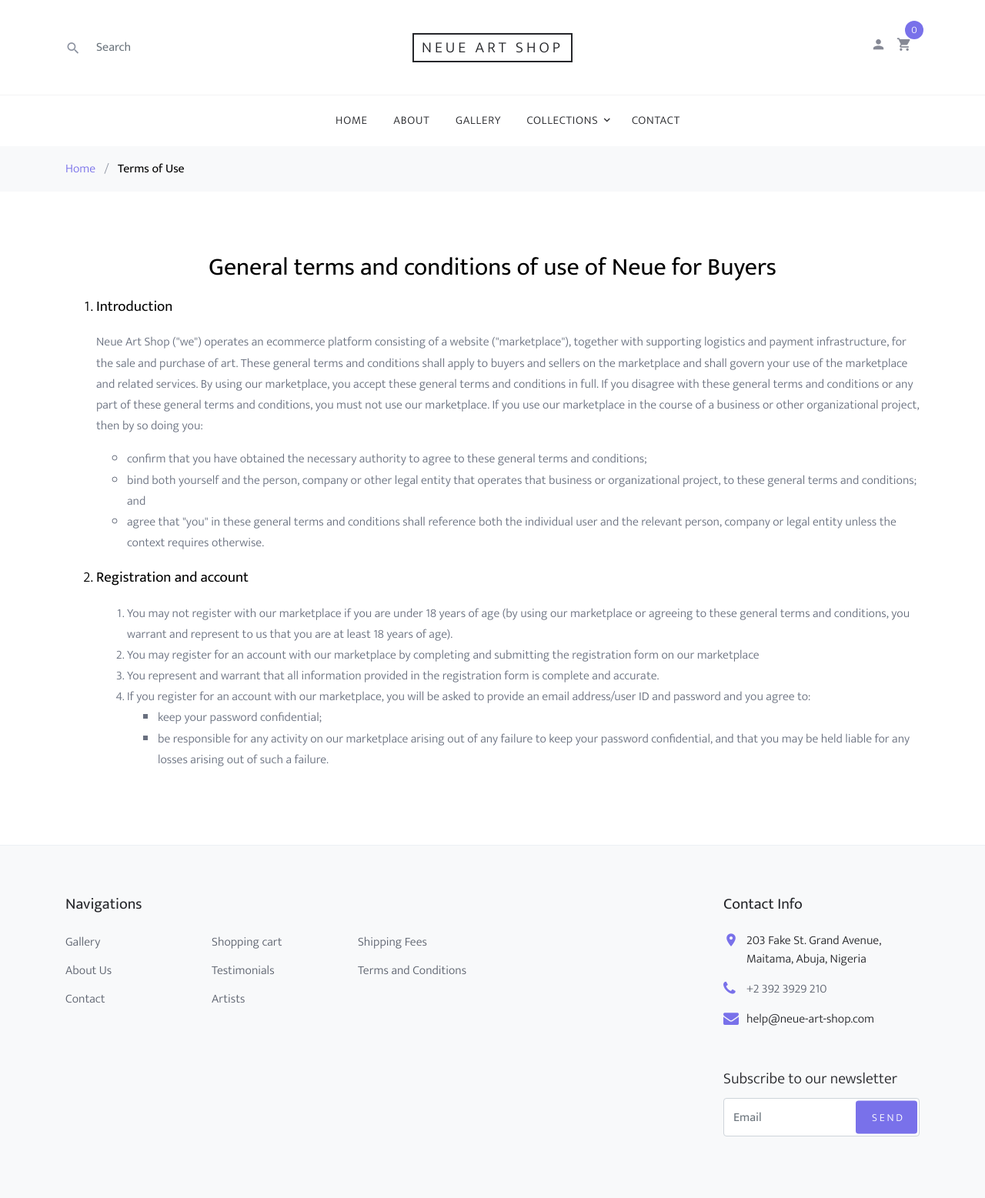
After one commit to ajawu/neue, a Django app: template templates/shop/product/terms-conditions.html in a window 1280 px wide. The commit adds this page. Shown: the whole page at 77% size. Run offline with Django 3.2, Linux system fonts and the light colour scheme; the template is opened without the code that fills it, so the values that code supplies are empty; parts of the project's set-up code (start-up, migrations or seed data) failed here and were passed over; some libraries are stand-ins or nearby versions; some web fonts are replaced.

Commit message:
added terms and conditions page

```diff
--- a/shop/urls.py
+++ b/shop/urls.py
@@ -8,7 +8,8 @@ urlpatterns = [
     path('search/', views.search_view, name='search_page'),
     path('dummy/', views.dummy_view, name='dummy_page'),
     path('contact/', views.contact_view, name='contact_page'),
-    path('products/', views.product_list, name='product_list'),
+    path('terms-of-use/', views.terms_condition_view, name='contact_page'),
+    path('gallery/', views.product_list, name='product_list'),
     path('<slug:category_slug>/', views.product_list, name='product_list_by_category'),
     path('<int:id>/<slug:slug>/', views.product_detail, name='product_detail'),
 ]
--- a/shop/views.py
+++ b/shop/views.py
@@ -110,3 +110,7 @@ def contact_view(request):
 
 def dummy_view(request):
     return render(request, 'shop/product/contact.html', {})
+
+
+def terms_condition_view(request):
+    return render(request, 'shop/product/terms-conditions.html', {})
--- a/templates/shop/base.html
+++ b/templates/shop/base.html
@@ -76,22 +76,12 @@
                                     {% endif %}
                                 </li>
                                 {% with total_items=cart|length %}
-                                    {% if total_items > 0 %}
                                     <li>
                                         <a href="{% url "cart:cart_detail" %}" class="site-cart">
                                             <span class="icon icon-shopping_cart"></span>
                                             <span class="count">{{ total_items }}</span>
                                         </a>
                                     </li>
-                                    {% else %}
-                                        <li>
-                                            <a href="#" class="site-cart">
-                                                <span class="icon icon-shopping_cart"></span>
-                                                <span class="count">{{ total_items }}</span>
-                                            </a>
-                                        </li>
-                                    {% endif %}
-
                                 {% endwith %}
                                 <li class="d-inline-block d-md-none ml-md-0">
                                     <a href="#" class="site-menu-toggle js-menu-toggle">
@@ -130,22 +120,21 @@
                         </div>
                         <div class="col-md-6 col-lg-4">
                             <ul class="list-unstyled">
-                                <li><a href="/">Gallery</a></li>
+                                <li><a href="/gallery">Gallery</a></li>
                                 <li><a href="/#about">About Us</a></li>
-                                <li><a href="#">Contact</a></li>
+                                <li><a href="/contact">Contact</a></li>
                             </ul>
                         </div>
                         <div class="col-md-6 col-lg-4">
                             <ul class="list-unstyled">
-                                <li><a href="#">Shopping cart</a></li>
+                                <li><a href="{% url "cart:cart_detail" %}">Shopping cart</a></li>
                                 <li><a href="/#testimonial">Testimonials</a></li>
                                 <li><a href="#">Artists</a></li>
                             </ul>
                         </div>
                         <div class="col-md-6 col-lg-4">
                             <ul class="list-unstyled">
-
-                                <li><a href="">Shipping Fees</a></li>
+                                <li><a href="#">Shipping Fees</a></li>
                                 <li><a href="#">Terms and Conditions</a></li>
                             </ul>
                         </div>
--- a/templates/shop/product/contact.html
+++ b/templates/shop/product/contact.html
@@ -28,7 +28,7 @@
         <div class="bg-light py-3">
             <div class="container">
                 <div class="row">
-                    <div class="col-md-12 mb-0"><a href="index.html">Home</a> <span class="mx-2 mb-0">/</span> <strong
+                    <div class="col-md-12 mb-0"><a href="/">Home</a> <span class="mx-2 mb-0">/</span> <strong
                             class="text-black">Contact</strong></div>
                 </div>
             </div>
--- /dev/null
+++ b/templates/shop/product/terms-conditions.html
@@ -0,0 +1,88 @@
+{% extends "shop/base.html" %}
+
+{% load static %}
+
+{% block title %}
+    Neue Art Shop &mdash; Art for everyone
+{% endblock %}
+
+{% block navbar %}
+    <li><a href="/">Home</a></li>
+    <li><a href="/#about">About</a></li>
+    <li><a href="/gallery/">Gallery</a></li>
+    <li class="has-children">
+        <a href="#">Collections</a>
+        <ul class="dropdown">
+            {% for c in categories %}
+                <li>
+                    <a href="{{ c.get_absolute_url }}">{{ c.name }}</a>
+                </li>
+            {% endfor %}
+        </ul>
+    </li>
+    <li><a href="/contact/">Contact</a></li>
+{% endblock %}
+
+{% block content %}
+    <div class="site-wrap">
+        <div class="bg-light py-3">
+            <div class="container">
+                <div class="row">
+                    <div class="col-md-12 mb-0"><a href="/">Home</a> <span class="mx-2 mb-0">/</span> <strong
+                            class="text-black">Terms of Use</strong></div>
+                </div>
+            </div>
+        </div>
+
+        <div class="site-section">
+            <div class="container">
+                <div class="row">
+                    <div class="col-md-12">
+                        <h2 class="h2 mb-3 text-black text-center">
+                            General terms and conditions of use of Neue for Buyers
+                        </h2>
+                    </div>
+                    <div class="col-md-12">
+                        <ol>
+                            <li class="mb-3 text-black" style="font-size: 19px">
+                                <strong>Introduction</strong>
+                            </li>
+                            <p style="color: #69707f">
+                                Neue Art Shop ("we") operates an ecommerce platform consisting of a website
+                                ("marketplace"), together with supporting logistics and payment infrastructure,
+                                for the sale and purchase of art.
+                                These general terms and conditions shall apply to buyers and sellers on the marketplace and shall govern your use of the marketplace and related services.
+                                By using our marketplace, you accept these general terms and conditions in full. If you disagree with these general terms and conditions or any part of these general terms and conditions, you must not use our marketplace.
+                                If you use our marketplace in the course of a business or other organizational project, then by so doing you:
+                                <ul style="color: #69707f">
+                                    <li>confirm that you have obtained the necessary authority to agree to these general terms and conditions;</li>
+                                    <li>bind both yourself and the person, company or other legal entity that operates that business or organizational project, to these general terms and conditions; and</li>
+                                    <li>agree that "you" in these general terms and conditions shall reference both the individual user and the relevant person, company or legal entity unless the context requires otherwise.</li>
+                                </ul>
+                            </p>
+                            <li class="mb-3 text-black" style="font-size: 19px">
+                                <strong>Registration and account</strong>
+                            </li>
+                            <p>
+                              <ol style="color: #69707f">
+                                <li>You may not register with our marketplace if you are under 18 years of age (by using our marketplace or agreeing to these general terms and conditions, you warrant and represent to us that you are at least 18 years of age).</li>
+                                <li>You may register for an account with our marketplace by completing and submitting the registration form on our marketplace</li>
+                                <li>You represent and warrant that all information provided in the registration form is complete and accurate.</li>
+                                <li>
+                                    If you register for an account with our marketplace, you will be asked to provide an email address/user ID and password and you agree to:
+                                    <ul>
+                                        <li>keep your password confidential;</li>
+                                        <li>be responsible for any activity on our marketplace arising out of any failure to keep your password confidential, and that you may be held liable for any losses arising out of such a failure.</li>
+                                    </ul>
+                                </li>
+                            </ol>
+                            </p>
+                        </ol>
+                    </div>
+                    <div class="col-md-5 ml-auto">
+                    </div>
+                </div>
+            </div>
+        </div>
+    </div>
+{% endblock %}
```
Also changed, not shown: templates/shop/contact.html (deleted, +0 -135 lines), db.sqlite3. Lines whose indentation alone changed are shown as unchanged.
